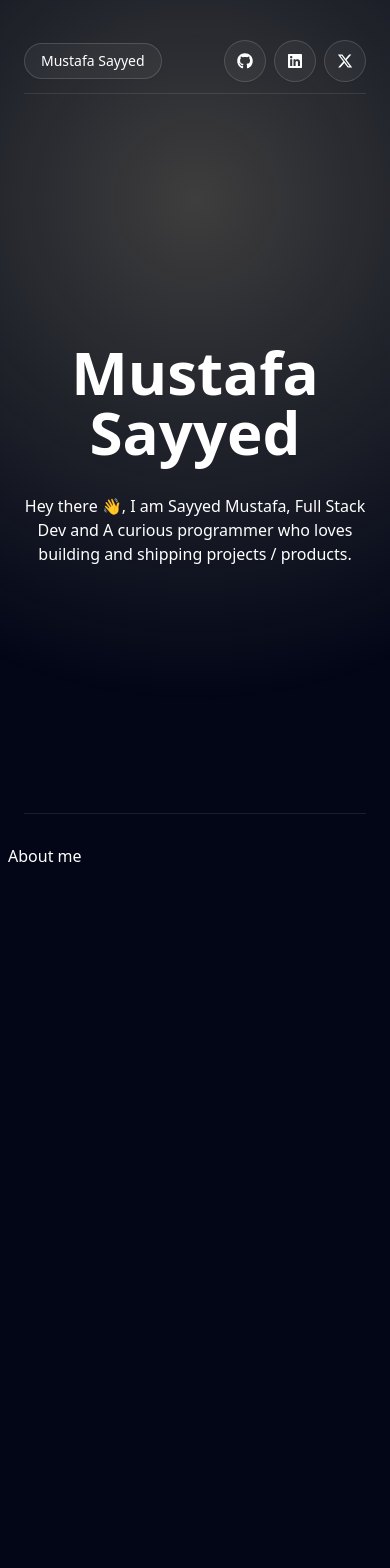
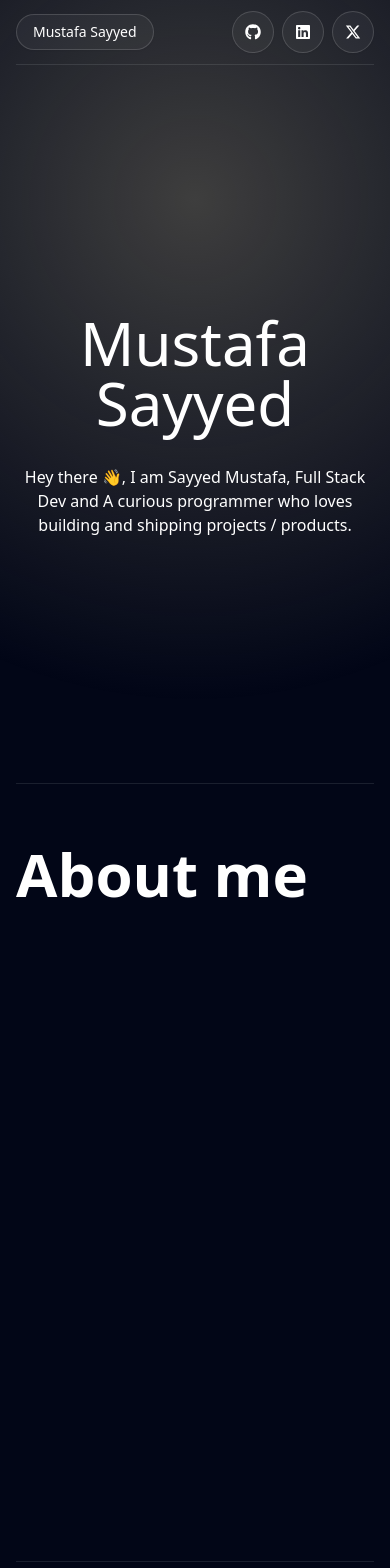
Before and after one commit to mustafa-sayyed/Portfolio, a React (Vite) app: page / in a window 390 px wide. Shown: the top 1568 px of the page. Built offline with nearby package versions, Linux system fonts and the light colour scheme.

Commit message:
add tech stack

```diff
--- a/src/About.tsx
+++ b/src/About.tsx
@@ -2,9 +2,20 @@ import { motion } from "motion/react";
 
 function About() {
   return (
-    <div>
-      <motion.h1>About me</motion.h1>
-      <div className="flex flex-col gap-2"></div>
+    <div className="min-h-[90vh]">
+      <div className="flex w-full h-[85vh] flex-col">
+        <motion.h1 className="text-6xl font-semibold text-left">About me</motion.h1>
+        <div className="flex flex-col gap-2">
+
+
+        </div>
+      </div>
+       <motion.hr
+          className="h-0.5 w-full"
+          initial={{ width: 0 }}
+          animate={{ width: "100%" }}
+          transition={{ duration: 1}}
+        />
     </div>
   );
 }
--- a/src/App.tsx
+++ b/src/App.tsx
@@ -1,19 +1,23 @@
 import About from "./About";
 import Hero from "./Hero";
 import Projects from "./Projects";
+import Technologies from "./Technologies";
 
 function App() {
   return (
-    <div className="min-h-screen w-full bg-[#020617] text-white relative px-2 sm:px-4 md:px-6 xl:px-64">
+    <div className="min-h-screen w-full bg-[#020617] text-white flex items-center justify-center">
       <div
         className="fixed inset-0 z-0"
         style={{
           backgroundImage: `radial-gradient(circle 500px at 50% 200px, #3e3e3e, transparent)`,
         }}
       />
-      <Hero />
-      <About />
-      <Projects />
+      <div className="w-full px-4 sm:px-8 md:max-w-5xl z-50">
+        <Hero />
+        <About />
+        <Projects />
+        <Technologies />
+      </div>
     </div>
   );
 }
--- a/src/Hero.tsx
+++ b/src/Hero.tsx
@@ -20,9 +20,9 @@ function Hero() {
   ];
 
   return (
-    <motion.div className="flex font-semibold items-center justify-center min-h-screen z-50 px-4">
-      <div className="z-50">
-        <motion.div className="flex items-center justify-between w-full h-16">
+    <div className="min-h-screen">
+      <div>
+        <div className="flex items-center justify-between w-full h-16">
           <a href="/" target="_blank">
             <Button variant="outline" className="rounded-full cursor-pointer">
               Mustafa Sayyed
@@ -42,7 +42,7 @@ function Hero() {
               </Button>
             ))}
           </div>
-        </motion.div>
+        </div>
         <motion.hr
           className="h-0.5 w-full"
           initial={{ width: 0 }}
@@ -74,7 +74,7 @@ function Hero() {
           transition={{ duration: 1}}
         />
       </div>
-    </motion.div>
+    </div>
   );
 }
 
--- a/src/Projects.tsx
+++ b/src/Projects.tsx
@@ -1,8 +1,17 @@
-
+import {motion} from"motion/react"
 function Projects() {
   return (
     <div className="min-h-[90vh]">
-        <div></div>
+        <div className="h-[85vh] ">
+          <motion.h1 className="text-6xl font-semibold text-left">Projects</motion.h1>
+        </div>
+
+        <motion.hr
+          className="h-0.5 w-full"
+          initial={{ width: 0 }}
+          animate={{ width: "100%" }}
+          transition={{ duration: 1}}
+        />
     </div>
   );
 }
--- /dev/null
+++ b/src/Technologies.tsx
@@ -0,0 +1,108 @@
+import { motion } from "motion/react";
+import { BiLogoJavascript, BiLogoTailwindCss, BiLogoTypescript } from "react-icons/bi";
+import { FaCss3, FaDocker, FaGithub, FaHtml5, FaNodeJs, FaReact } from "react-icons/fa6";
+import { Button } from "./components/ui/button";
+import { DiMongodb } from "react-icons/di";
+import { SiExpress, SiGit, SiGithubactions, SiMongoose, SiNginx, SiPrisma, SiReactquery, SiShadcnui } from "react-icons/si";
+
+const menu = [
+  {
+    icon: FaNodeJs,
+    name: "Node.js",
+  },
+  {
+    icon: FaReact,
+    name: "React",
+  },
+  {
+    icon: BiLogoTailwindCss,
+    name: "Tailwind CSS",
+  },
+  {
+    icon: BiLogoJavascript,
+    name: "JavaScript",
+  },
+  {
+    icon: BiLogoTypescript,
+    name: "TypeScript",
+  },
+  {
+    icon: FaHtml5,
+    name: "HTML",
+  },
+  {
+    icon: FaCss3,
+    name: "CSS"
+  },
+  {
+    icon: DiMongodb,
+    name: "MongoDB"
+  },
+  {
+    icon: SiMongoose,
+    name: "Mongoose"
+  },{
+    icon: SiShadcnui,
+    name: "Shadcn UI"
+  },
+  {
+    icon: FaGithub,
+    name: "GitHub",
+  },
+  {
+    icon: SiGit,
+    name: "Git",
+  },
+  {
+    icon: SiExpress,
+    name: "Express.js"
+  },
+  {
+    icon: SiNginx,
+    name: "Nginx"
+  },
+  {
+    icon: SiGithubactions,
+    name: "GitHub Actions"
+  },
+  {
+    icon: SiPrisma,
+    name: "Prisma"
+  },
+  {
+    icon: FaDocker,
+    name: "Docker",
+  },
+  {
+    icon: SiReactquery,
+    name: "React Query"
+  }
+
+];
+
+function Technologies() {
+  return (
+    <div className="min-h-[90vh]">
+      <div className="h-[85vh] ">
+        <motion.h1 className="text-6xl font-semibold text-left">Tech Stack</motion.h1>
+        <div className="flex flex-wrap gap-2 mt-10">
+          {menu.map((item, index) => (
+            <Button key={index} variant={"outline"}>
+              <item.icon />
+              {item.name}
+            </Button>
+          ))}
+        </div>
+      </div>
+
+      <motion.hr
+        className="h-0.5 w-full"
+        initial={{ width: 0 }}
+        animate={{ width: "100%" }}
+        transition={{ duration: 1 }}
+      />
+    </div>
+  );
+}
+
+export default Technologies;
```
